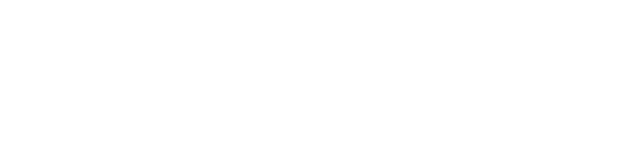
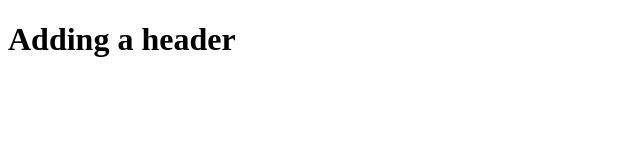
Before and after one commit to tangruler/git-one, a plain HTML site: page index.html in a window 1280 px wide. Shown: the whole page, without its empty margins (0-640 px from the left). Drawn offline with Linux system fonts and the light colour scheme.

Commit message:
added a header

```diff
--- a/index.html
+++ b/index.html
@@ -6,6 +6,6 @@
   <title>Luke, I am your father</title>
 </head>
 <body>
-
+  <h1>Adding a header</h1>
 </body>
 </html>
```
